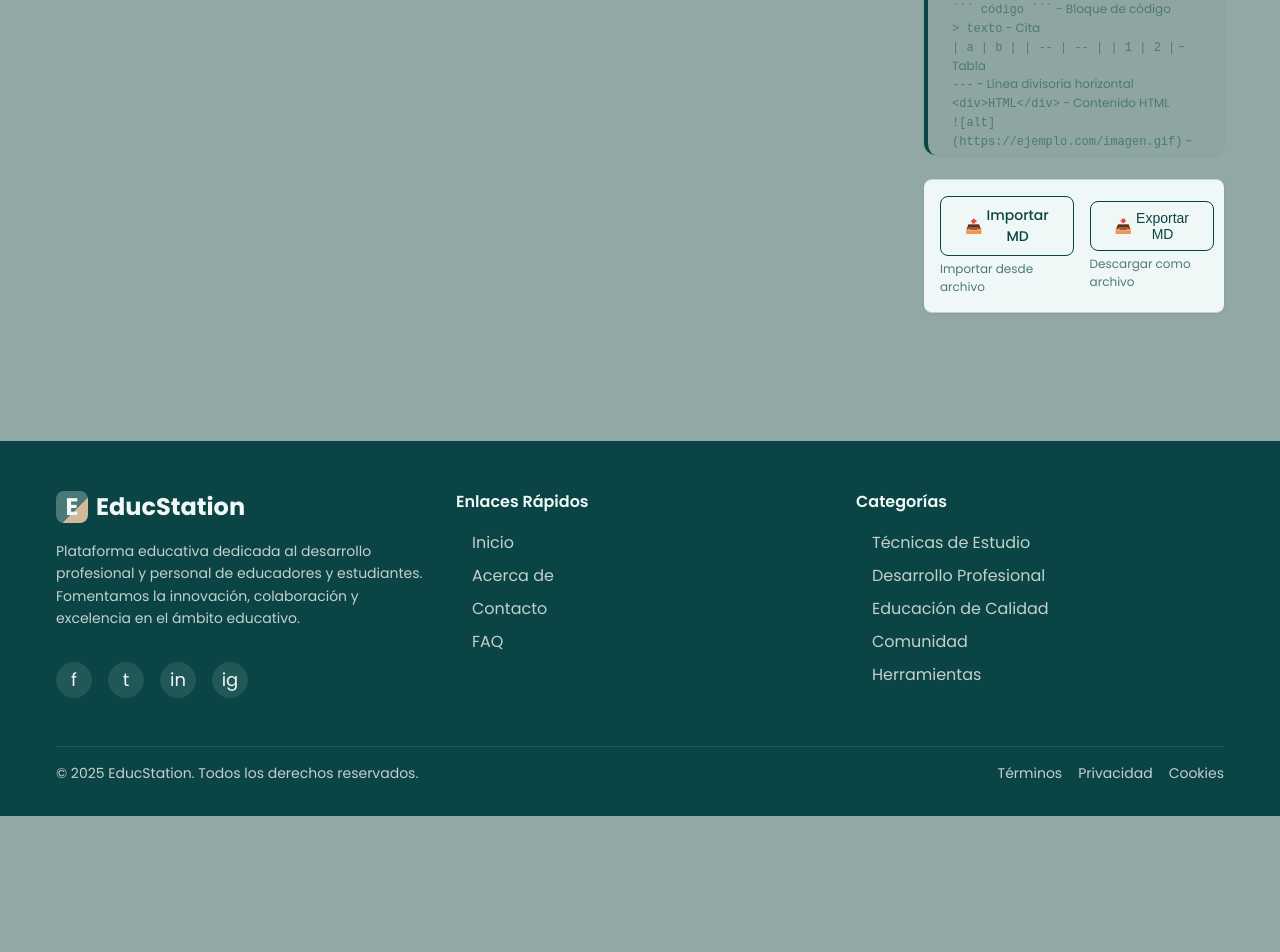
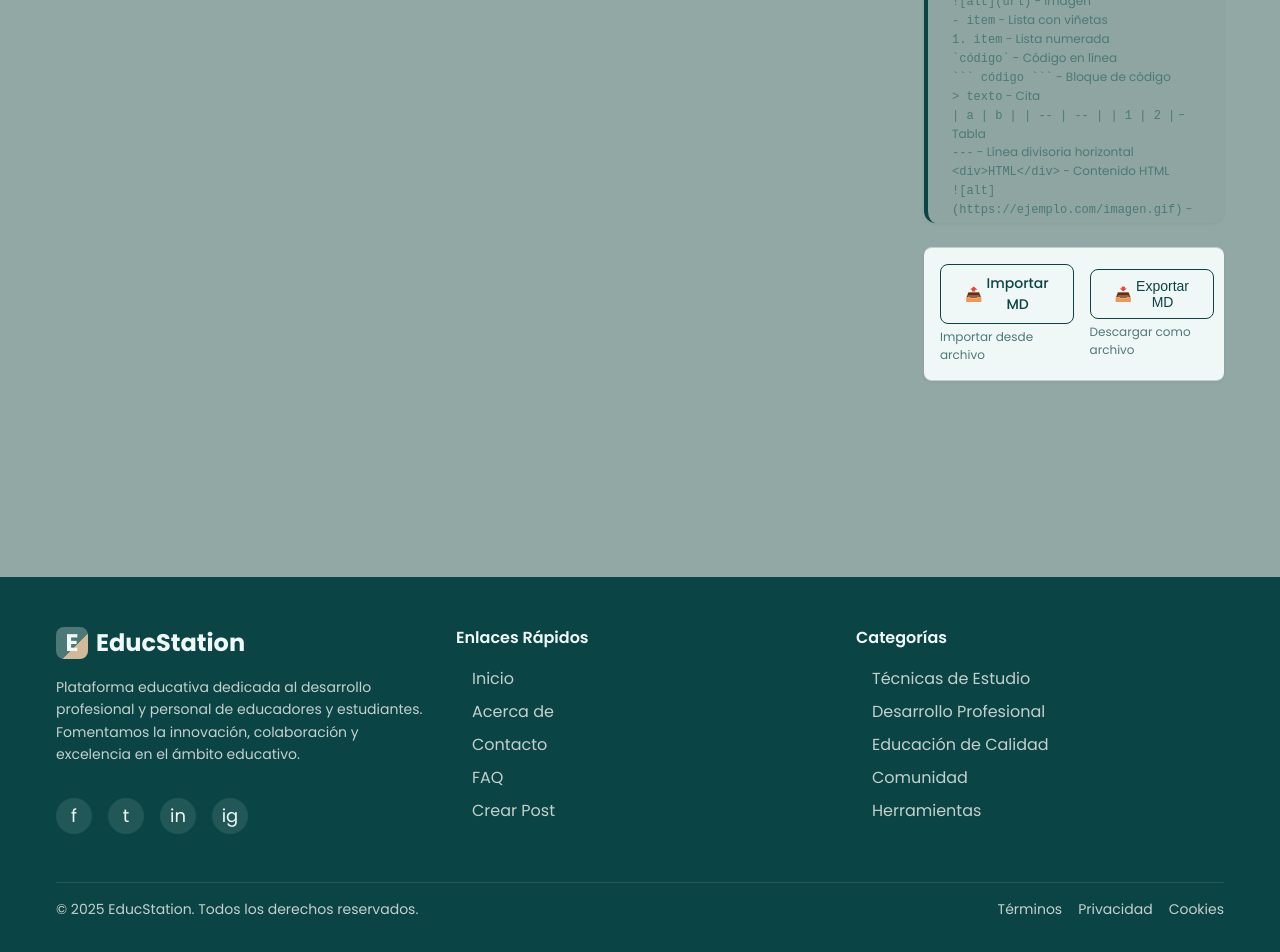
Before and after one commit to Educcorp/EducStation, a React (Create React App) app: page /admin/post in a window 1280 px wide. Shown: the part 1205-2157 px from the top of the page. Before the commit the page ends 2021 px from the top, so only its background shows below. Built offline with nearby package versions, Linux system fonts and the light colour scheme.

Commit message:
cambios header y footer

```diff
--- a/src/components/admin/PostEditor.jsx
+++ b/src/components/admin/PostEditor.jsx
@@ -307,7 +307,7 @@ status: ${post.status}
     container: {
       maxWidth: "1200px",
       margin: "0 auto",
-      padding: `${spacing.xl} ${spacing.md}`,
+      padding: `${"100px"} ${spacing.md}`,
       fontFamily: typography.fontFamily
     },
     editorContainer: {
--- a/src/components/layout/Footer.jsx
+++ b/src/components/layout/Footer.jsx
@@ -236,7 +236,7 @@ const Footer = () => {
           <div>
             <h3 style={styles.title}>Enlaces Rápidos</h3>
             <ul style={styles.links}>
-              {['Inicio', 'Acerca de', 'Contacto', 'FAQ'].map((link, index) => (
+              {['Inicio', 'Acerca de', 'Contacto', 'FAQ', 'Crear Post'].map((link, index) => (
                 <li
                   key={index}
                   style={styles.link}
@@ -250,7 +250,7 @@ const Footer = () => {
                   }}
                 >
                   <a
-                     href={link === 'Acerca de' ? '/about' : link === 'Contacto' ? '/contact' : link === 'FAQ' ? '/contact#faq-section' : '/'} // Actualiza el enlace aquí
+                     href={link === 'Acerca de' ? '/about' : link === 'Contacto' ? '/contact' : link === 'FAQ' ? '/contact#faq-section'  : link === 'Crear Post' ? '/admin/post' : '/'} // Actualiza el enlace aquí
                     style={styles.linkAnchor}
                     onMouseEnter={(e) => e.currentTarget.style.color = colors.secondary}
                     onMouseLeave={(e) => e.currentTarget.style.color = colors.gray200}
--- a/src/components/layout/Header.jsx
+++ b/src/components/layout/Header.jsx
@@ -8,6 +8,10 @@ const Header = () => {
   const [isScrolled, setIsScrolled] = useState(false);
   // Estado para el hover
   const [hoveredItem, setHoveredItem] = useState(null);
+  // Estado para controlar la visibilidad del header
+  const [isVisible, setIsVisible] = useState(true);
+  // Estado para almacenar la posición de scroll anterior
+  const [lastScrollY, setLastScrollY] = useState(0);
 
   // Usar useLocation en lugar de withRouter (que está obsoleto en React Router v6)
   const location = useLocation();
@@ -18,12 +22,21 @@ const Header = () => {
   // Detectar scroll para efectos de navegación
   useEffect(() => {
     const handleScroll = () => {
-      setIsScrolled(window.scrollY > 50);
+      const currentScrollY = window.scrollY;
+      if (currentScrollY > lastScrollY) {
+        // Scroll hacia abajo
+        setIsVisible(false);
+      } else {
+        // Scroll hacia arriba
+        setIsVisible(true);
+      }
+      setLastScrollY(currentScrollY);
+      setIsScrolled(currentScrollY > 50);
     };
 
     window.addEventListener('scroll', handleScroll);
     return () => window.removeEventListener('scroll', handleScroll);
-  }, []);
+  }, [lastScrollY]);
 
   // Verificar si la ruta está activa
   const isActive = (path) => {
@@ -40,8 +53,8 @@ const Header = () => {
       padding: `${spacing.md} 0`,
       boxShadow: isScrolled ? shadows.md : shadows.sm,
       position: "fixed",
-      top: 0,
-      width:"100%",
+      top: isVisible ? 0 : '-100px', // Cambiar la posición top para mostrar/ocultar el header
+      width: "100%",
       zIndex: 100,
       transition: transitions.default
     },
```
